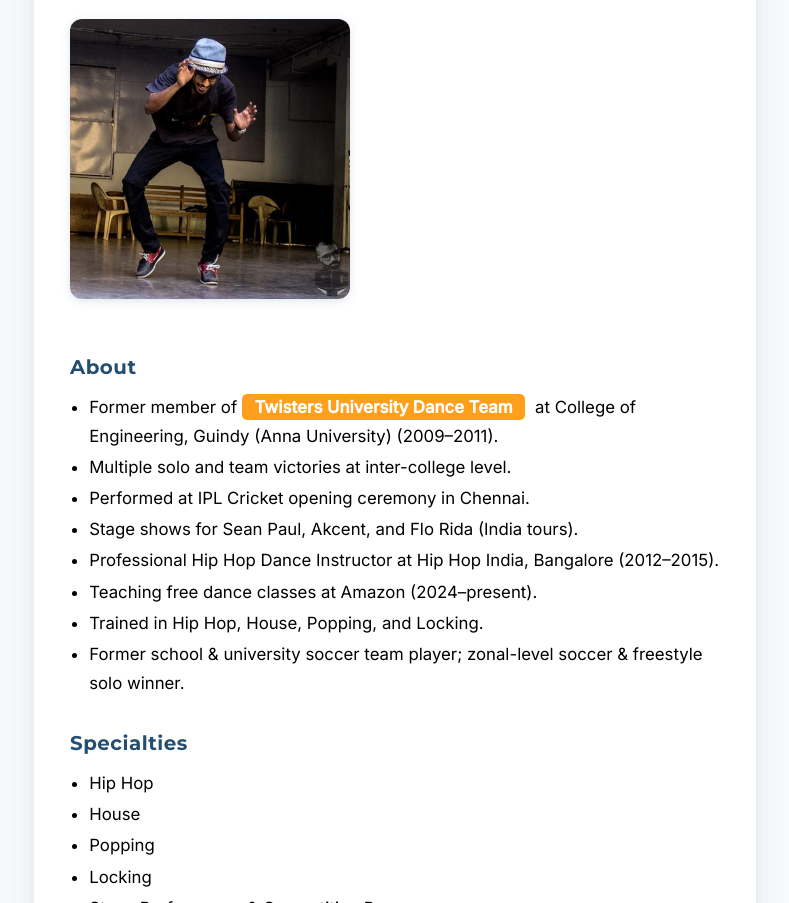
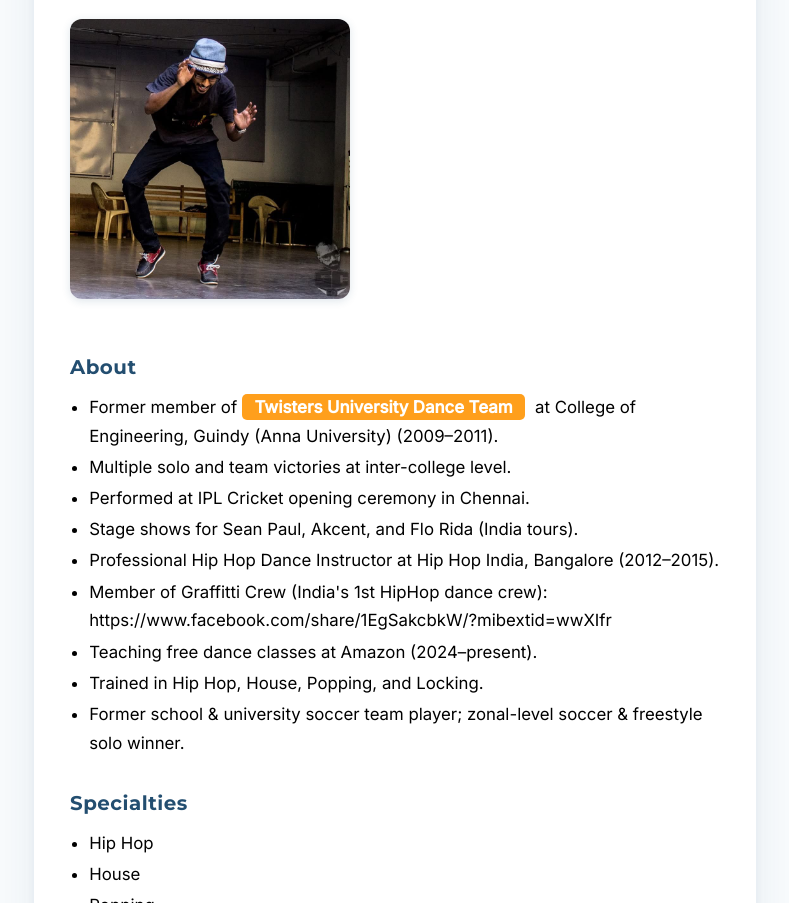
Before and after one commit to abhi7cr/Abhi-Bio, a plain HTML site: page index.html in a window 1280 px wide. Shown: the part 197-1100 px from the top of the page, without its empty margins (245-1034 px from the left). Drawn offline with Linux system fonts and the light colour scheme.

Commit message:
Add member information for Graffitti Crew

```diff
--- a/index.html
+++ b/index.html
@@ -110,6 +110,7 @@
                 <li>Performed at IPL Cricket opening ceremony in Chennai.</li>
                 <li>Stage shows for Sean Paul, Akcent, and Flo Rida (India tours).</li>
                 <li>Professional Hip Hop Dance Instructor at Hip Hop India, Bangalore (2012–2015).</li>
+                <li>Member of Graffitti Crew (India's 1st HipHop dance crew): https://www.facebook.com/share/1EgSakcbkW/?mibextid=wwXIfr </li>
                 <li>Teaching free dance classes at Amazon (2024–present).</li>
                 <li>Trained in Hip Hop, House, Popping, and Locking.</li>
                 <li>Former school & university soccer team player; zonal-level soccer & freestyle solo winner.</li>
```
